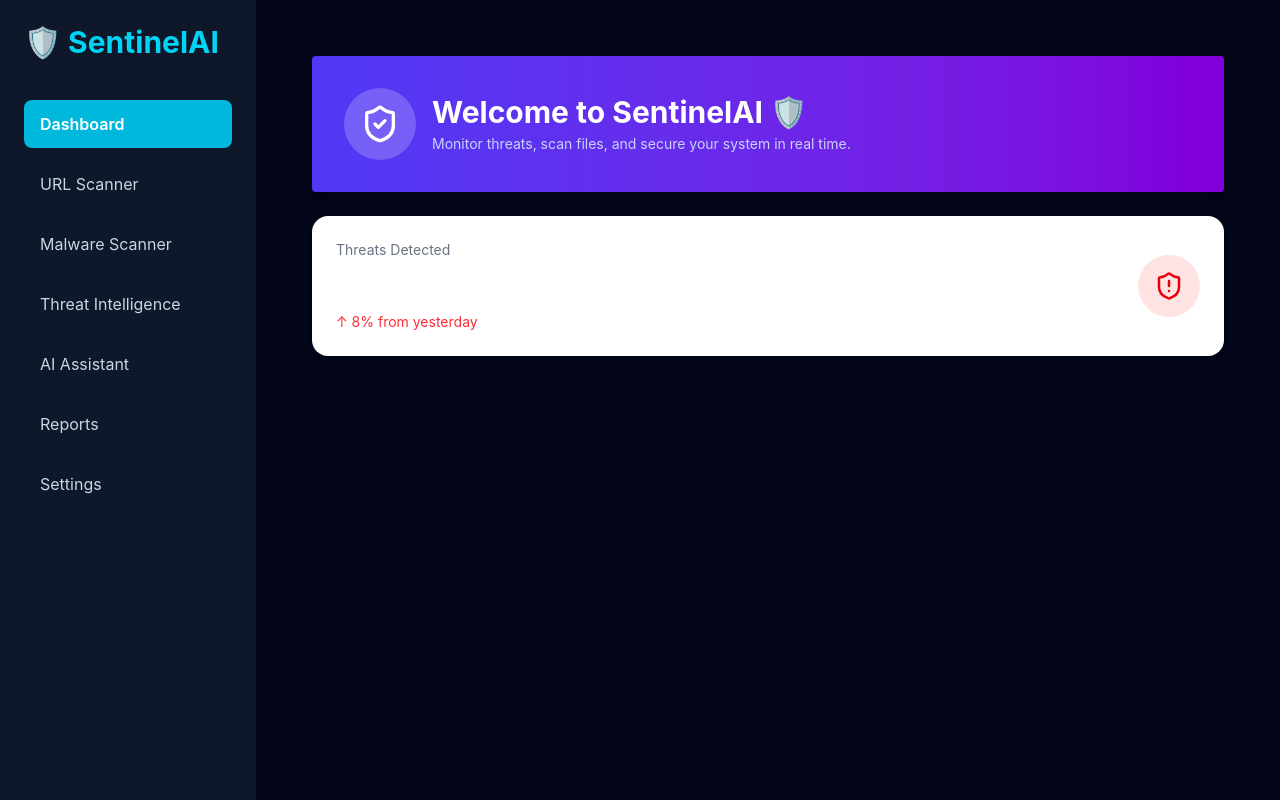
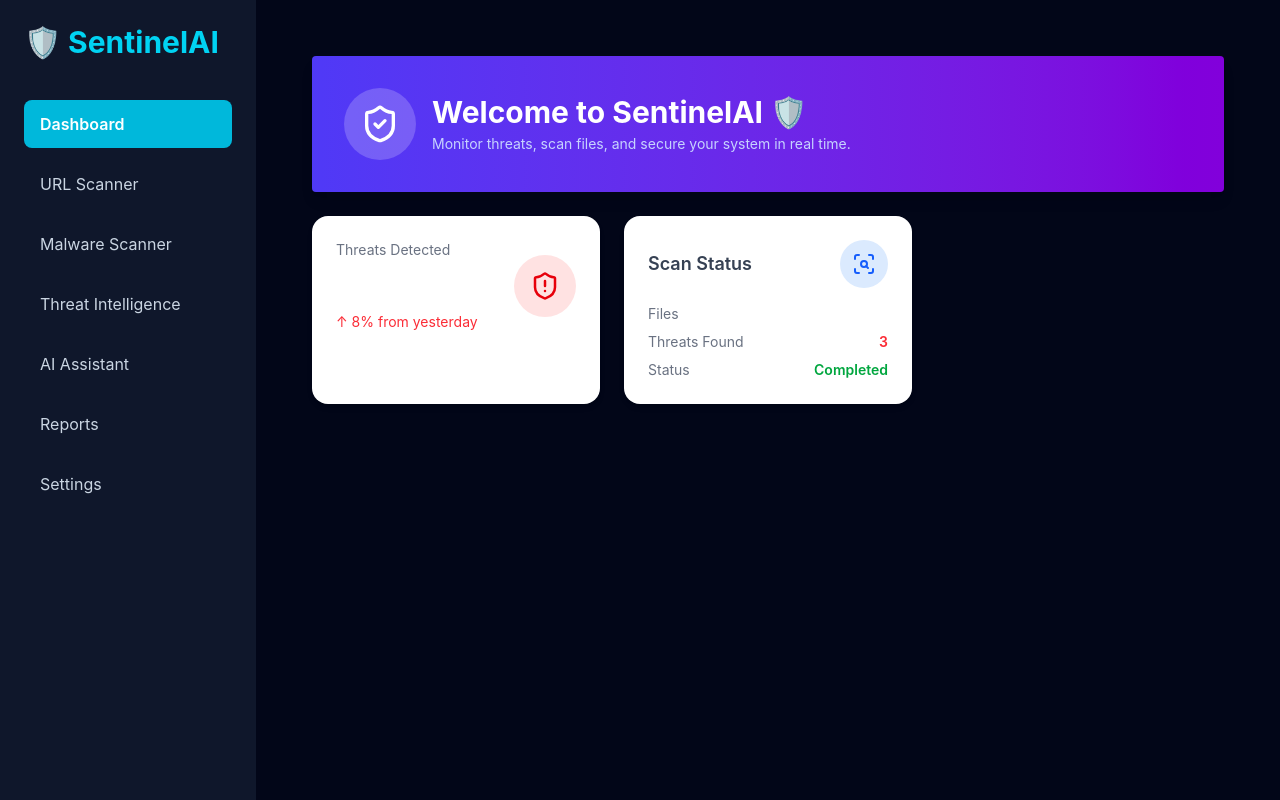
Before and after one commit to rajneeshkaur19/Sentinel_AI, a React (Vite) app in the folder frontend/: page / in a window 1280 px wide. Built offline with nearby package versions, Linux system fonts and the light colour scheme.

Commit message:
feat(dashboard): add ScanCard component

```diff
--- a/frontend/src/components/dashboard/ScanCard.jsx
+++ b/frontend/src/components/dashboard/ScanCard.jsx
@@ -0,0 +1,32 @@
+import { ScanSearch } from "lucide-react";
+
+function ScanCard(){
+    return(
+        <div className = "bg-white dark:bg-slate-800 rounded-2xl shadow-md p-6 hover:shadow-lg transition">
+            <div className = "flex items-center justify-between mb-4">
+                <h2 className = "text-lg font-semibold text-gray-700 dark:text-white">
+                    Scan Status
+                </h2>
+                <div className = "bg-blue-100 p-3 rounded-full">
+                    <ScanSearch className = "text-blue-600" size = {24} />
+                </div>
+            </div>
+            <div className = "space-y-2 text-sm">
+                <div className = "flex justify-between">
+                    <span className = "text-gray-500"> Files </span>
+                    <span className = "font-semibold">1,248</span>
+                </div>
+                <div className = "flex justify-between">
+                    <span className = "text-gray-500"> Threats Found </span>
+                    <span className = "font-semibold text-red-500">3</span>
+                </div>
+                <div className = "flex justify-between">
+                    <span className = "text-gray-500">Status</span>
+                    <span className = "font-semibold text-green-600">Completed</span>
+                </div>
+            </div>
+        </div>
+    );
+}
+
+export default ScanCard;
--- a/frontend/src/pages/Dashboard.jsx
+++ b/frontend/src/pages/Dashboard.jsx
@@ -1,12 +1,16 @@
 import HeroSection from "../components/dashboard/HeroSection";
 import ThreatCard from "../components/dashboard/ThreatCard";
-
+import ScanCard from "../components/dashboard/ScanCard";
 function Dashboard() {
   return(
     <div className = "space-y-6 p-6">
 
       <HeroSection/>
+
+      <div className = "grid grid-cols-1 md:grid-cols-2 xl:grid-cols-3 gap-6">
       <ThreatCard/>
+      <ScanCard/>
+      </div>
 
     </div>
   );
```
